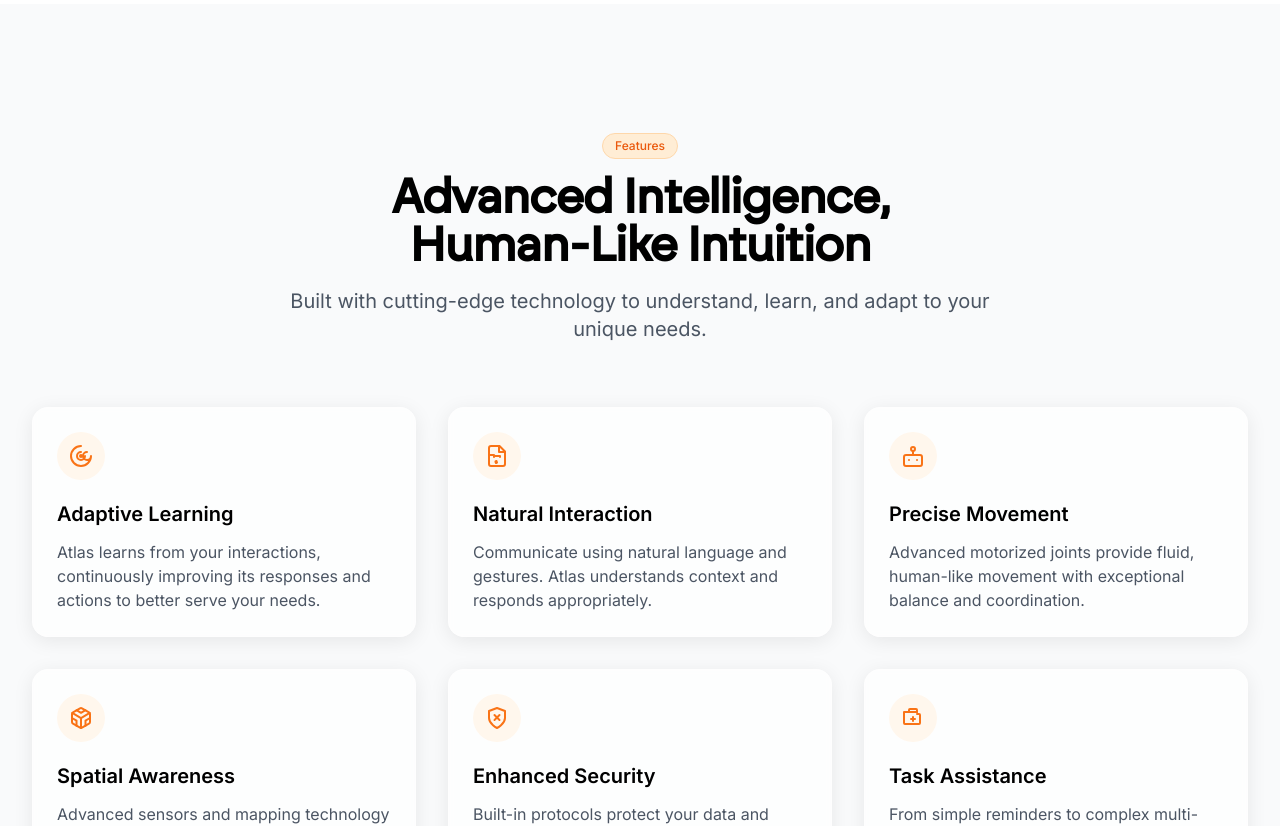
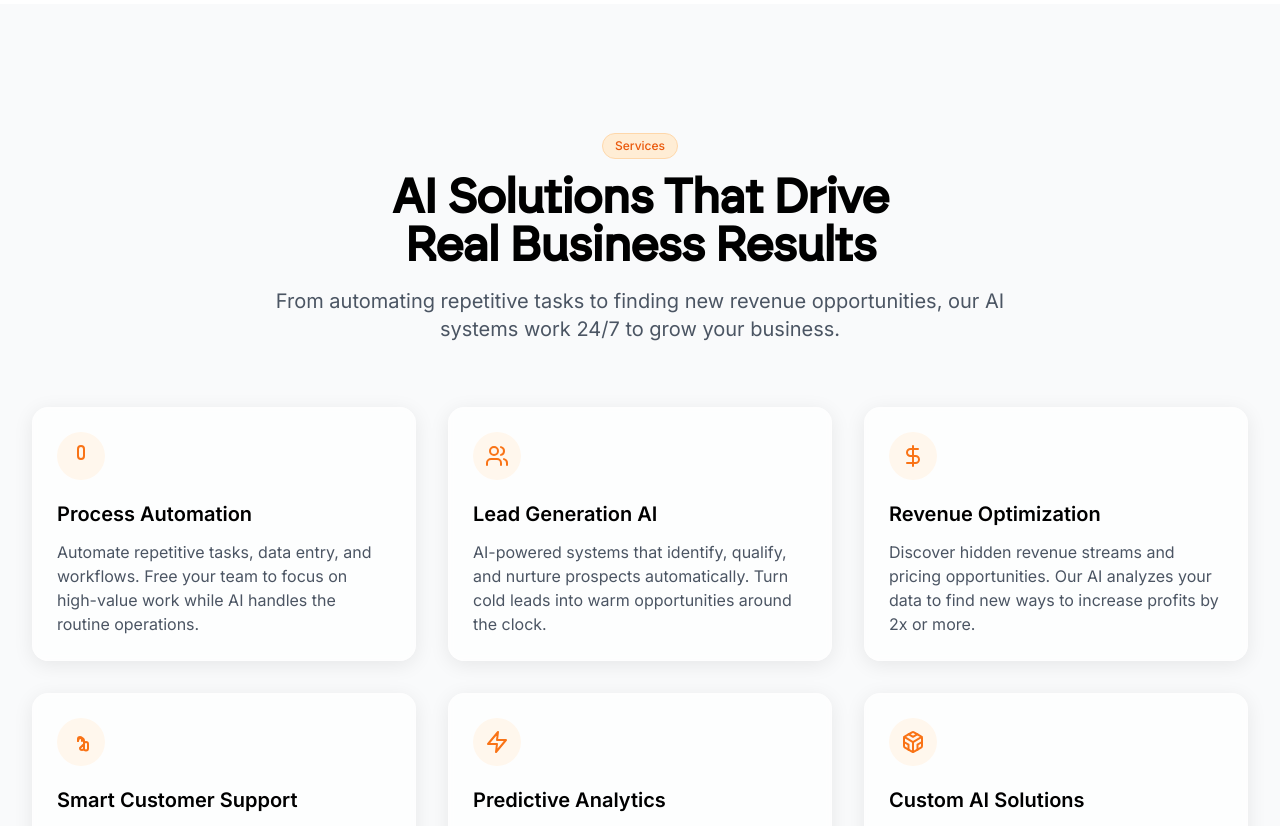
Before and after one commit to fernwins1/pulse-robot-template-0014, a React (Vite) app: page / in a window 1280 px wide. Shown: the part 5540-6366 px from the top of the page. Built offline with nearby package versions, Linux system fonts and the light colour scheme; no server answers; a web font is replaced by a local one.

Commit message:
Features.tsx

```diff
--- a/src/components/Features.tsx
+++ b/src/components/Features.tsx
@@ -1,4 +1,3 @@
-
 import React, { useEffect, useRef } from "react";
 import { cn } from "@/lib/utils";
 
@@ -92,51 +91,51 @@ const Features = () => {
       <div className="section-container">
         <div className="text-center mb-10 sm:mb-16">
           <div className="pulse-chip mx-auto mb-3 sm:mb-4 opacity-0 fade-in-element">
-            <span>Features</span>
+            <span>Services</span>
           </div>
           <h2 className="section-title mb-3 sm:mb-4 opacity-0 fade-in-element">
-            Advanced Intelligence, <br className="hidden sm:block" />Human-Like Intuition
+            AI Solutions That Drive <br className="hidden sm:block" />Real Business Results
           </h2>
           <p className="section-subtitle mx-auto opacity-0 fade-in-element">
-            Built with cutting-edge technology to understand, learn, and adapt to your unique needs.
+            From automating repetitive tasks to finding new revenue opportunities, our AI systems work 24/7 to grow your business.
           </p>
         </div>
 
         <div className="grid grid-cols-1 sm:grid-cols-2 lg:grid-cols-3 gap-4 sm:gap-6 md:gap-8">
           <FeatureCard
-            icon={<svg viewBox="0 0 24 24" fill="none" stroke="currentColor" strokeWidth="2" strokeLinecap="round" strokeLinejoin="round" className="w-5 h-5 sm:w-6 sm:h-6"><path d="M12 2a10 10 0 1 0 10 10 4 4 0 1 1-4-4"></path><path d="M12 8a4 4 0 1 0 4 4"></path><circle cx="12" cy="12" r="1"></circle></svg>}
-            title="Adaptive Learning"
-            description="Atlas learns from your interactions, continuously improving its responses and actions to better serve your needs."
+            icon={<svg viewBox="0 0 24 24" fill="none" stroke="currentColor" strokeWidth="2" strokeLinecap="round" strokeLinejoin="round" className="w-5 h-5 sm:w-6 sm:h-6"><path d="M12 2a3 3 0 0 0-3 3v7a3 3 0 0 0 6 0V5a3 3 0 0 0-3-3Z"></path><path d="Tm9 11a3 3 0 1 1 0-6"></path></svg>}
+            title="Process Automation"
+            description="Automate repetitive tasks, data entry, and workflows. Free your team to focus on high-value work while AI handles the routine operations."
             index={0}
           />
           <FeatureCard
-            icon={<svg viewBox="0 0 24 24" fill="none" stroke="currentColor" strokeWidth="2" strokeLinecap="round" strokeLinejoin="round" className="w-5 h-5 sm:w-6 sm:h-6"><path d="M14.5 2H6a2 2 0 0 0-2 2v16a2 2 0 0 0 2 2h12a2 2 0 0 0 2-2V7.5L14.5 2z"></path><polyline points="14 2 14 8 20 8"></polyline><path d="M9 13v-1h6v1"></path><path d="M11 18.5l-.5-1 1-.5.5 1.5-1 .5-.5-1 1-.5"></path><path d="M9.5 12 9 11H4"></path></svg>}
-            title="Natural Interaction"
-            description="Communicate using natural language and gestures. Atlas understands context and responds appropriately."
+            icon={<svg viewBox="0 0 24 24" fill="none" stroke="currentColor" strokeWidth="2" strokeLinecap="round" strokeLinejoin="round" className="w-5 h-5 sm:w-6 sm:h-6"><path d="M16 21v-2a4 4 0 0 0-4-4H6a4 4 0 0 0-4 4v2"></path><circle cx="9" cy="7" r="4"></circle><path d="M22 21v-2a4 4 0 0 0-3-3.87"></path><path d="M16 3.13a4 4 0 0 1 0 7.75"></path></svg>}
+            title="Lead Generation AI"
+            description="AI-powered systems that identify, qualify, and nurture prospects automatically. Turn cold leads into warm opportunities around the clock."
             index={1}
           />
           <FeatureCard
-            icon={<svg viewBox="0 0 24 24" fill="none" stroke="currentColor" strokeWidth="2" strokeLinecap="round" strokeLinejoin="round" className="w-5 h-5 sm:w-6 sm:h-6"><rect width="18" height="11" x="3" y="11" rx="2"></rect><circle cx="12" cy="5" r="2"></circle><path d="M12 7v4"></path><line x1="8" x2="8" y1="16" y2="16"></line><line x1="16" x2="16" y1="16" y2="16"></line></svg>}
-            title="Precise Movement"
-            description="Advanced motorized joints provide fluid, human-like movement with exceptional balance and coordination."
+            icon={<svg viewBox="0 0 24 24" fill="none" stroke="currentColor" strokeWidth="2" strokeLinecap="round" strokeLinejoin="round" className="w-5 h-5 sm:w-6 sm:h-6"><path d="M12 2v20M17 5H9.5a3.5 3.5 0 0 0 0 7h5a3.5 3.5 0 0 1 0 7H6"></path></svg>}
+            title="Revenue Optimization"
+            description="Discover hidden revenue streams and pricing opportunities. Our AI analyzes your data to find new ways to increase profits by 2x or more."
             index={2}
           />
           <FeatureCard
-            icon={<svg viewBox="0 0 24 24" fill="none" stroke="currentColor" strokeWidth="2" strokeLinecap="round" strokeLinejoin="round" className="w-5 h-5 sm:w-6 sm:h-6"><path d="M21 16V8a2 2 0 0 0-1-1.73l-7-4a2 2 0 0 0-2 0l-7 4A2 2 0 0 0 3 8v8a2 2 0 0 0 1 1.73l7 4a2 2 0 0 0 2 0l7-4A2 2 0 0 0 21 16z"></path><polyline points="7.5 4.21 12 6.81 16.5 4.21"></polyline><polyline points="7.5 19.79 7.5 14.6 3 12"></polyline><polyline points="21 12 16.5 14.6 16.5 19.79"></polyline><polyline points="3.27 6.96 12 12.01 20.73 6.96"></polyline><line x1="12" x2="12" y1="22.08" y2="12"></line></svg>}
-            title="Spatial Awareness"
-            description="Advanced sensors and mapping technology allow Atlas to navigate complex environments with ease."
+            icon={<svg viewBox="0 0 24 24" fill="none" stroke="currentColor" strokeWidth="2" strokeLinecap="round" strokeLinejoin="round" className="w-5 h-5 sm:w-6 sm:h-6"><path d="M9 11a3 3 0 1 1 6 0v7a2 2 0 1 1-4 0l4-4a2 2 0 0 1 4 0v4.5a2 2 0 1 1-4 0V14"></path><path d="M9 11V9a2 2 0 1 1 4 0v2"></path></svg>}
+            title="Smart Customer Support"
+            description="AI chatbots and support systems that handle customer inquiries 24/7. Provide instant, accurate responses while reducing support costs."
             index={3}
           />
           <FeatureCard
-            icon={<svg viewBox="0 0 24 24" fill="none" stroke="currentColor" strokeWidth="2" strokeLinecap="round" strokeLinejoin="round" className="w-5 h-5 sm:w-6 sm:h-6"><path d="M12 22s8-4 8-10V5l-8-3-8 3v7c0 6 8 10 8 10"></path><path d="m14.5 9-5 5"></path><path d="m9.5 9 5 5"></path></svg>}
-            title="Enhanced Security"
-            description="Built-in protocols protect your data and privacy, while physical safeguards ensure safe operation."
+            icon={<svg viewBox="0 0 24 24" fill="none" stroke="currentColor" strokeWidth="2" strokeLinecap="round" strokeLinejoin="round" className="w-5 h-5 sm:w-6 sm:h-6"><path d="M13 2L3 14h9l-1 8 10-12h-9l1-8z"></path></svg>}
+            title="Predictive Analytics"
+            description="Forecast trends, identify risks, and make data-driven decisions. Our AI analyzes patterns to help you stay ahead of the competition."
             index={4}
           />
           <FeatureCard
-            icon={<svg viewBox="0 0 24 24" fill="none" stroke="currentColor" strokeWidth="2" strokeLinecap="round" strokeLinejoin="round" className="w-5 h-5 sm:w-6 sm:h-6"><path d="M16 6H3v11a1 1 0 0 0 1 1h14a1 1 0 0 0 1-1V9a1 1 0 0 0-1-1h-2"></path><path d="M8 6V4a1 1 0 0 1 1-1h6a1 1 0 0 1 1 1v2"></path><line x1="12" x2="12" y1="11" y2="15"></line><line x1="10" x2="14" y1="13" y2="13"></line></svg>}
-            title="Task Assistance"
-            description="From simple reminders to complex multi-step tasks, Atlas can assist with a wide range of activities."
+            icon={<svg viewBox="0 0 24 24" fill="none" stroke="currentColor" strokeWidth="2" strokeLinecap="round" strokeLinejoin="round" className="w-5 h-5 sm:w-6 sm:h-6"><path d="M21 16V8a2 2 0 0 0-1-1.73l-7-4a2 2 0 0 0-2 0l-7 4A2 2 0 0 0 3 8v8a2 2 0 0 0 1 1.73l7 4a2 2 0 0 0 2 0l7-4A2 2 0 0 0 21 16z"></path><polyline points="7.5 4.21 12 6.81 16.5 4.21"></polyline><polyline points="7.5 19.79 7.5 14.6 3 12"></polyline><polyline points="21 12 16.5 14.6 16.5 19.79"></polyline><polyline points="3.27 6.96 12 12.01 20.73 6.96"></polyline><line x1="12" x2="12" y1="22.08" y2="12"></line></svg>}
+            title="Custom AI Solutions"
+            description="Tailored AI applications built specifically for your business needs. From inventory management to quality control, we solve your unique challenges."
             index={5}
           />
         </div>
```
